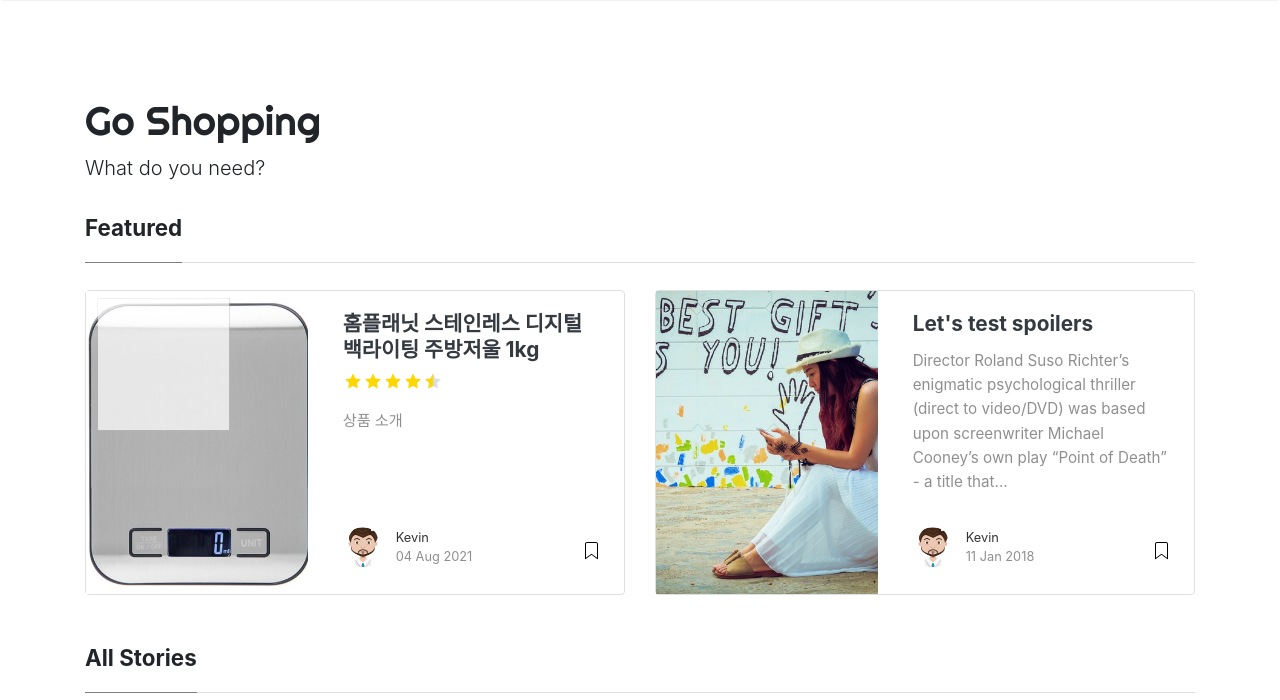
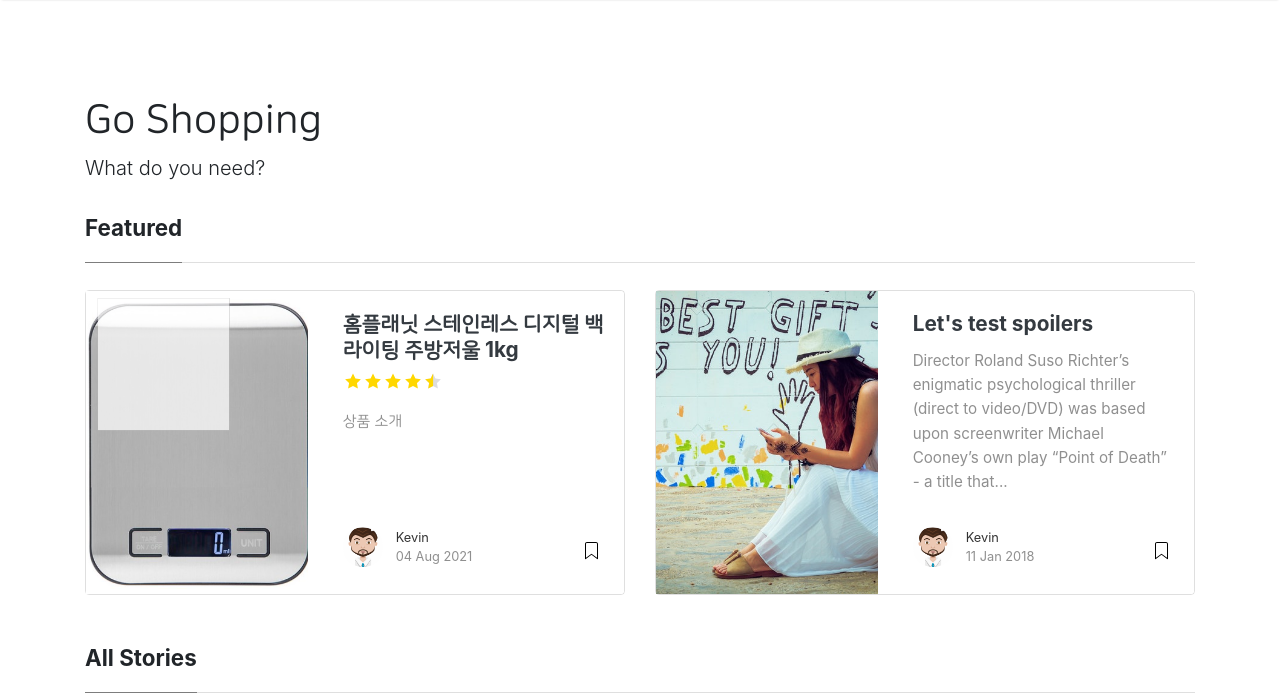
Before and after one commit to letsgokevin/letsgokevin.gitgub.io, a Jekyll site: the page built from index.html, in a window 1280 px wide and 1400 px high. Shown: the top 700 px of the window. Built offline with Jekyll 4.4.1, drawn with Linux system fonts in a browser that asks for light colours; nearby versions of some CDN libraries; the list of posts is cut into pages by our own code; grey boxes are pictures that could not be loaded.

Commit message:
Update screen.css

```diff
--- a/assets/css/screen.css
+++ b/assets/css/screen.css
@@ -27,7 +27,7 @@
     border: #E3EDF3 1px solid;
     width: 100%;
     padding: 7px;
-    font-family: monospace, sans-serif;
+    font-family: NanumSquareRoundR;
     font-size: .9rem;
     white-space: pre;
     overflow: auto;
@@ -305,7 +305,7 @@
 }
 
 .mainheading h1.sitetitle {
-    font-family: Righteous;
+    font-family: NanumSquareRoundR;
 }
 
 .mainheading h1.posttitle {
@@ -330,7 +330,7 @@
 }
 
 .article-post {
-    font-family: Merriweather;
+    font-family: NanumSquareRoundR;
     font-size: 1.1rem;
     line-height: 1.84;
     color: rgba(0, 0, 0, .8);
@@ -685,7 +685,7 @@
 h4,
 h5,
 h6 {
-    font-family: -apple-system, system-ui, BlinkMacSystemFont, "Segoe UI", Roboto, "Helvetica Neue", Arial, sans-serif;
+    font-family: -apple-system, system-ui, BlinkMacSystemFont, "Segoe UI", Roboto, "Helvetica Neue", NanumSquareRoundR, sans-serif;
 }
 
 .article-post .h1,
@@ -874,7 +874,7 @@
     line-height: 1;
     padding: 2px 3px;
     width: 150px;
-    font-family: Arial;
+    font-family: NanumSquareRoundR;
     text-align: center;
     border-radius: 3px;
     transition: all .4s;
```
